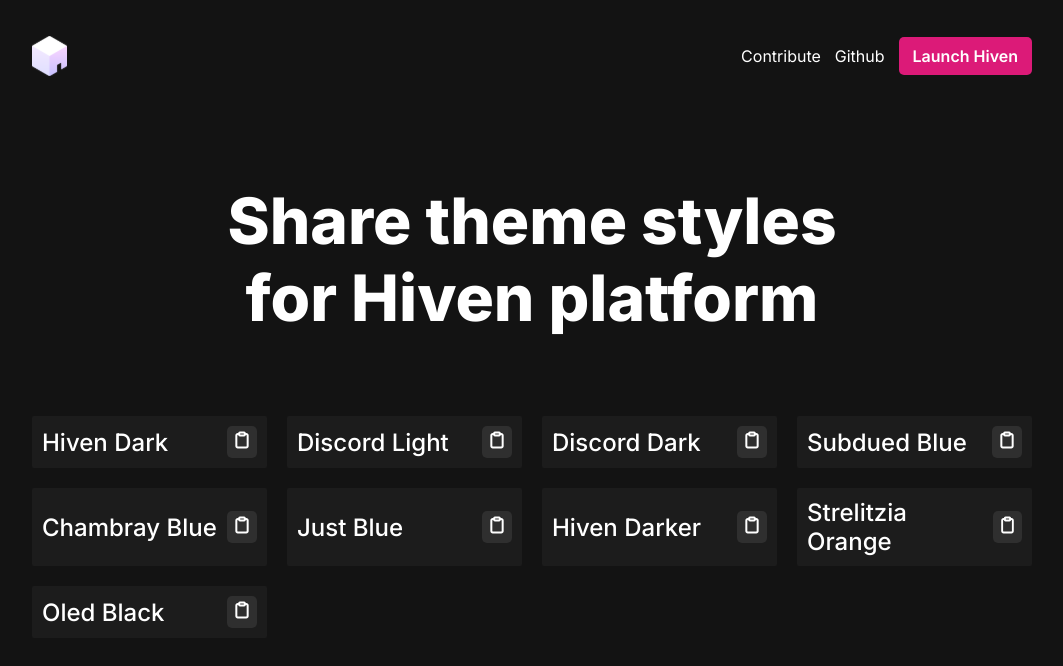
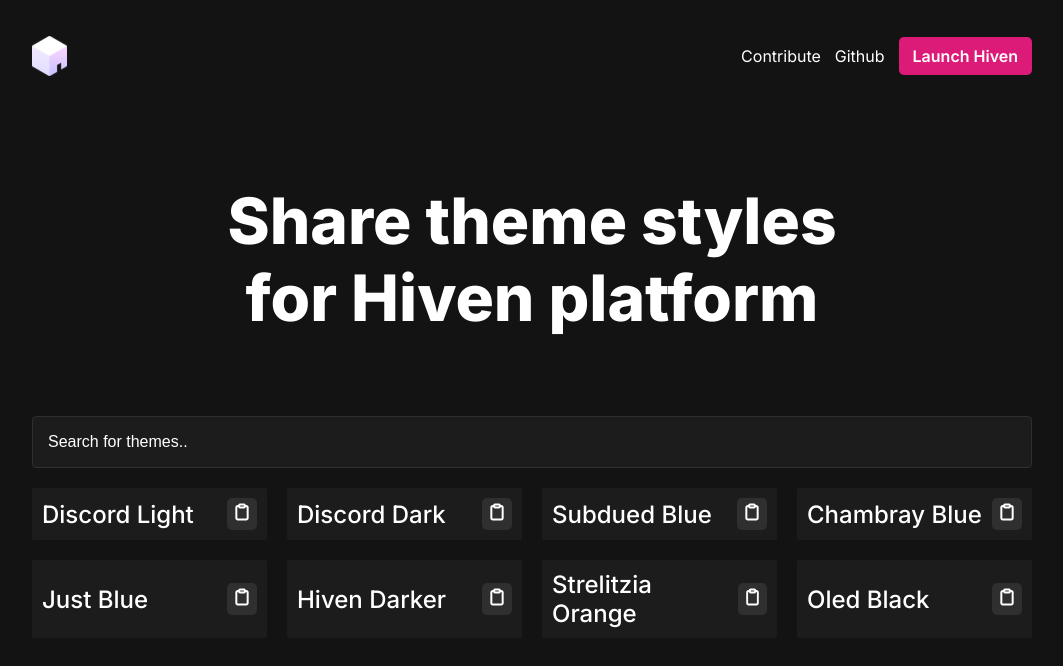
Before and after one commit to ezolla/Hiven-Design, a Next.js app: page / in a window 1280 px wide. Shown: the top 666 px of the page, without its empty margins (108-1171 px from the left). Built offline with nearby package versions, Linux system fonts and the light colour scheme.

Commit message:
Added new data fetching and search

```diff
--- a/package.json
+++ b/package.json
@@ -8,11 +8,13 @@
     "start": "next start"
   },
   "dependencies": {
+    "@vercel/node": "^1.8.5",
     "next": "^10.0.0",
     "react": "16.13.1",
     "react-copy-to-clipboard": "^5.0.2",
     "react-dom": "16.13.1",
-    "styled-components": "^5.2.1"
+    "styled-components": "^5.2.1",
+    "swr": "^0.3.9"
   },
   "devDependencies": {
     "@types/node": "^14.14.10",
--- /dev/null
+++ b/pages/api/designs.ts
@@ -0,0 +1,6 @@
+import { NowRequest, NowResponse } from '@vercel/node'
+import designs from '../../designs.json'
+
+export default function get(req: NowRequest, res: NowResponse) {
+  return res.json(designs)
+}
--- a/pages/index.tsx
+++ b/pages/index.tsx
@@ -1,21 +1,22 @@
 import Head from 'next/head'
 import styled from 'styled-components'
+import { useHivenDesigns, useInputFilter } from '../utils/hooks'
 
 import Navigation from '../components/Navigation'
 import DesignStyle from '../components/DesignStyle'
+import Search from '../components/Search'
 
 export default function Home() {
-  const hivenDesigns = [
-    'Hiven Dark:aF92MTpkYXJrLCMzYjNiM2IsIzJkMmQyZCwjMjQyNDI0LCMxZTFlMWUsIzE5MTkxOSwjMTIxMjEyLCNmZmZmZmYsI2RlZGVkZSwjOTY5Njk2LCM4Nzg3ODcsIzY0NjQ2NCwjZmY3OWM2LCNmZjAwODMsIzFhYjU1NywjOGJlOWZkLCNmMWZhOGMsI2ZmNGY0Zg==',
-    'Discord Light:aF92MTpkYXJrLCNjZmNmY2YsI2Y3ZjdmNywjZjVmNWY1LCNmMmYyZjIsI2U2ZTZlNiwjZjVmNWY1LCMwMDAsIzAwMCwjOTY5Njk2LCM4Nzg3ODcsIzY0NjQ2NCwjZmMzZDE2LCNmYzRmMmQsIzFhYjU1NywjOGJlOWZkLCNmMWZhOGMsI2ZmNGY0Zg==',
-    'Discord Dark:aF92MTpkYXJrLCM0NjRhNTIsIzM5M0M0MywjMzYzOTNmLCMyZjMxMzYsIzI0MjYyOSwjMWUxZjIxLCNmZmZmZmYsI2RjZGRkZSwjOTY5Njk2LCM4Nzg3ODcsIzcyNzY3ZCwjNzI4OWRhLCM0RTVEOTQsIzFhYjU1NywjOGJlOWZkLCNmMWZhOGMsI2ZmNGY0Zg==',
-    'Subdued Blue:aF92MTpkYXJrLCMzQjNBNUUsIzNCM0E1RSwjMjgyODQxLCMyMzIzMzgsIzIzMjMzOCwjMUMxQzI5LCNGRkZGRkYsI2RlZGVkZSwjOTY5Njk2LCM4Nzg3ODcsIzY0NjQ2NCwjNzI4OURBLCMwMDk5RTUsIzFhYjU1NywjOGJlOWZkLCNmMWZhOGMsI2ZmNGY0Zg==',
-    'Chambray Blue:aF92MTpkYXJrLCM1ODZhYTgsIzRhNWM5YSwjNDE1MzkxLCMzYjRkOGIsIzM2NDg4NiwjMmY0MTdmLCNmZmZmZmYsI2RlZGVkZSwjOTY5Njk2LCM4Nzg3ODcsIzY0NjQ2NCwjYjBiM2I4LCM5Mjk2OWMsIzFhYjU1NywjOGJlOWZkLCNmMWZhOGMsI2ZmNGY0Zg==',
-    'Just Blue:aF92MTpkYXJrLCMzMTQyOWUsIzJmM2Y5NCwjMjUzMTdhLCMyMjJkNzAsIzFkMjg2YiwjMWEyMzU5LCNmZmZmZmYsI2RjZGRkZSwjOTY5Njk2LCM4Nzg3ODcsIzcyNzY3ZCwjYjBiM2I4LCM5Mjk2OWMsIzFhYjU1NywjOGJlOWZkLCNmMWZhOGMsI2ZmNGY0Zg==',
-    'Hiven Darker:aF92MTpkYXJrLCMxODE4MTgsIzE1MTUxNSwjMTMxMzEzLCMxMDEwMTAsIzA1MDUwNSwjMDEwMTAxLCNmZmZmZmYsI2RlZGVkZSwjOTY5Njk2LCM4Nzg3ODcsIzY0NjQ2NCwjZmY3OWM2LCNmZjAwODMsIzFhYjU1NywjOGJlOWZkLCNmMWZhOGMsI2ZmNGY0Zg==',
-    'Strelitzia Orange:aF92MTpkYXJrLCNmOTMsI2VlZSwjZmRhLCNmZjdmMDAsI2Q2MCwjYjIyLCMwMDAsIzAwMCwjMDAwLCMwMDAsIzAwMCwjZTY2LCNiMjIsIzFhYjU1NywjOGJlOWZkLCNmMWZhOGMsI2ZmNGY0Zg==',
-    'Oled Black:aF92MTpkYXJrLCMxMjEyMTIsIzEyMTIxMiwjMDAwLCMwMDAsIzEyMTIxMiwjMDAwLCNmZmYsI2ZmZiwjZmZmLCNmZmYsI2ZmZiwjZDAwLCNkMDAsIzFhYjU1NywjOGJlOWZkLCNmMWZhOGMsI2ZmNGY0Zg==',
-  ]
+  const { data: designs } = useHivenDesigns()
+
+  const entries = Object.entries(designs ?? {})
+
+  const { state, setState, filtered } = useInputFilter((design, i, s) => {
+    const [name, code] = design
+    s = s.toLowerCase()
+
+    return (code + name).toLowerCase().includes(s)
+  }, entries)
 
   return (
     <div>
@@ -32,12 +33,18 @@
           {/* Title */}
           <Title>Share theme styles for Hiven platform</Title>
 
+          {/* Search */}
+          <Search
+            type='text'
+            value={state}
+            onChange={(e) => setState(e.target.value)}
+            placeholder={'Search for themes..'}
+          />
+
           {/* Design Styles */}
           <DesignStylesContainer>
-            {hivenDesigns.map((design) => {
-              let split = design.split(':')
-
-              return <DesignStyle name={split[0]} code={split[1]} />
+            {filtered.map((design) => {
+              return <DesignStyle name={design[0]} code={design[1]} />
             })}
           </DesignStylesContainer>
         </ContentWrapper>
--- /dev/null
+++ b/utils/hooks.ts
@@ -0,0 +1,20 @@
+import { useState } from 'react'
+import useSWR from 'swr'
+
+export function useHivenDesigns() {
+  return useSWR<Record<string, string>>('/api/designs')
+}
+
+export function useInputFilter<T>(
+  predicate: (item: T, index: number, state: string) => boolean,
+  items: T[] = []
+) {
+  const [state, setState] = useState('')
+
+  const filtered =
+    state.trim() === ''
+      ? items
+      : items.filter((item, index) => predicate(item, index, state))
+
+  return { state, setState, filtered }
+}
```
Also changed, not shown: 1 other file (tests, documents, lock files or other folders).
